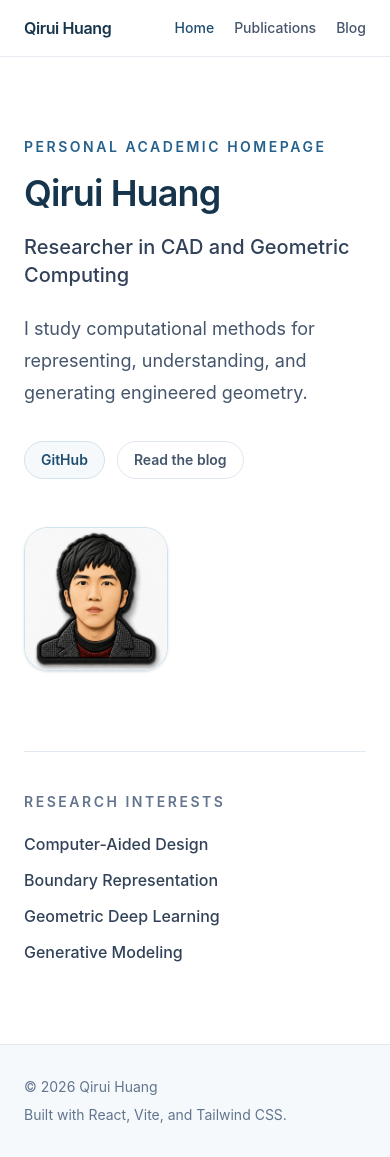
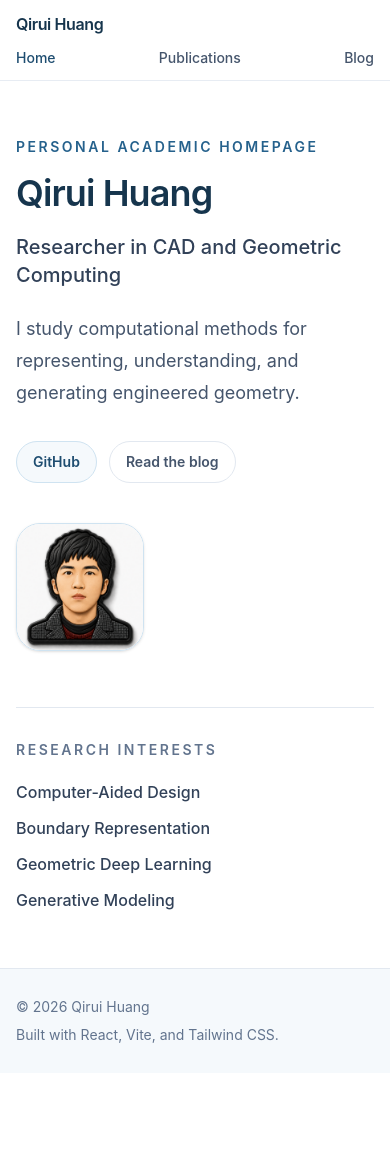
Before and after one commit to qrhuang2021/qrhuang2021.github.io, a React (Vite) app: page /#/ in a window 390 px wide. After the commit the page ends 1073 px from the top, so only its background shows below. Built offline with nearby package versions, Linux system fonts and the light colour scheme.

Commit message:
Add responsive layouts across homepage

```diff
--- a/src/App.jsx
+++ b/src/App.jsx
@@ -12,7 +12,7 @@ const BlogPostPage = lazy(() => import('./pages/BlogPostPage.jsx'))
 
 function RouteLoading() {
   return (
-    <div className="mx-auto min-h-[60vh] max-w-5xl px-6 py-20 text-slate-500 lg:px-8">
+    <div className="mx-auto min-h-[60vh] max-w-5xl px-4 py-14 text-slate-500 sm:px-6 sm:py-20 lg:px-8">
       Loading article…
     </div>
   )
--- a/src/components/SectionHeading.jsx
+++ b/src/components/SectionHeading.jsx
@@ -4,7 +4,7 @@ function SectionHeading({ eyebrow, title, description }) {
       <p className="text-sm font-semibold uppercase tracking-[0.18em] text-academic-600">
         {eyebrow}
       </p>
-      <h2 className="mt-3 text-3xl font-semibold tracking-tight text-academic-900">
+      <h2 className="mt-3 text-3xl font-semibold tracking-tight text-academic-900 sm:text-4xl">
         {title}
       </h2>
       {description ? (
--- a/src/components/SiteFooter.jsx
+++ b/src/components/SiteFooter.jsx
@@ -3,7 +3,7 @@ import { profile } from '../content/profile.js'
 function SiteFooter() {
   return (
     <footer className="border-t border-slate-200 bg-academic-50">
-      <div className="mx-auto flex max-w-5xl flex-col gap-2 px-6 py-8 text-sm text-slate-500 sm:flex-row sm:items-center sm:justify-between lg:px-8">
+      <div className="mx-auto flex max-w-5xl flex-col gap-2 px-4 py-7 text-sm text-slate-500 sm:flex-row sm:items-center sm:justify-between sm:px-6 sm:py-8 lg:px-8">
         <p>© {new Date().getFullYear()} {profile.name}</p>
         <p>Built with React, Vite, and Tailwind CSS.</p>
       </div>
--- a/src/components/SiteHeader.jsx
+++ b/src/components/SiteHeader.jsx
@@ -17,7 +17,7 @@ function navLinkClassName({ isActive }) {
 function SiteHeader() {
   return (
     <header className="sticky top-0 z-10 border-b border-slate-200/80 bg-white/90 backdrop-blur">
-      <div className="mx-auto flex max-w-5xl items-center justify-between gap-6 px-6 py-4 lg:px-8">
+      <div className="mx-auto flex max-w-5xl flex-col gap-3 px-4 py-3 sm:flex-row sm:items-center sm:justify-between sm:gap-6 sm:px-6 sm:py-4 lg:px-8">
         <Link
           className="text-base font-semibold tracking-tight text-academic-900 transition-colors hover:text-academic-600"
           to="/"
@@ -25,8 +25,8 @@ function SiteHeader() {
           {profile.name}
         </Link>
 
-        <nav aria-label="Primary navigation">
-          <ul className="flex items-center gap-5 text-sm font-medium text-slate-600 sm:gap-7">
+        <nav aria-label="Primary navigation" className="w-full sm:w-auto">
+          <ul className="flex items-center justify-between gap-4 text-sm font-medium text-slate-600 sm:justify-start sm:gap-7">
             {navigation.map((item) => (
               <li key={item.to}>
                 <NavLink
--- a/src/index.css
+++ b/src/index.css
@@ -13,7 +13,7 @@
 
 html {
   scroll-behavior: smooth;
-  scroll-padding-top: 5rem;
+  scroll-padding-top: 7rem;
 }
 
 body {
@@ -28,3 +28,9 @@ body {
 a {
   text-underline-offset: 0.2em;
 }
+
+@media (min-width: 640px) {
+  html {
+    scroll-padding-top: 5rem;
+  }
+}
--- a/src/pages/BlogIndexPage.jsx
+++ b/src/pages/BlogIndexPage.jsx
@@ -8,14 +8,14 @@ function BlogIndexPage() {
   useDocumentTitle('Blog')
 
   return (
-    <section className="mx-auto min-h-[70vh] max-w-5xl px-6 py-20 sm:py-24 lg:px-8">
+    <section className="mx-auto min-h-[70vh] max-w-5xl px-4 py-14 sm:px-6 sm:py-20 lg:px-8 lg:py-24">
       <SectionHeading
         eyebrow="Notes"
         title="Blog"
         description="Occasional notes on research, implementation, and ideas in progress."
       />
 
-      <div className="mt-10 border-t border-slate-200">
+      <div className="mt-8 border-t border-slate-200 sm:mt-10">
         {posts.length > 0 ? (
           posts.map((post) => (
             <article key={post.slug} className="border-b border-slate-200 py-7">
--- a/src/pages/BlogPostPage.jsx
+++ b/src/pages/BlogPostPage.jsx
@@ -38,7 +38,7 @@ function BlogPostPage() {
 
   if (!post) {
     return (
-      <section className="mx-auto min-h-[70vh] max-w-5xl px-6 py-20 lg:px-8">
+      <section className="mx-auto min-h-[70vh] max-w-5xl px-4 py-14 sm:px-6 sm:py-20 lg:px-8">
         <p className="text-sm font-semibold uppercase tracking-[0.18em] text-academic-600">
           Not found
         </p>
@@ -53,16 +53,16 @@ function BlogPostPage() {
   }
 
   return (
-    <article className="mx-auto min-h-[70vh] max-w-5xl px-6 py-20 sm:py-24 lg:px-8">
+    <article className="mx-auto min-h-[70vh] max-w-5xl px-4 py-14 sm:px-6 sm:py-20 lg:px-8 lg:py-24">
       <Link className="text-sm font-semibold text-academic-700 hover:underline" to="/blog">
         ← Back to Blog
       </Link>
 
-      <header className="mt-10 max-w-3xl border-b border-slate-200 pb-10">
+      <header className="mt-8 max-w-3xl border-b border-slate-200 pb-8 sm:mt-10 sm:pb-10">
         <time className="text-sm text-slate-500" dateTime={post.date}>
           {formatPostDate(post.date)}
         </time>
-        <h1 className="mt-4 text-4xl font-semibold tracking-tight text-academic-900 sm:text-5xl">
+        <h1 className="mt-4 text-3xl font-semibold tracking-tight text-academic-900 sm:text-4xl lg:text-5xl">
           {post.title}
         </h1>
         <p className="mt-5 text-lg leading-8 text-slate-600">{post.summary}</p>
--- a/src/pages/HomePage.jsx
+++ b/src/pages/HomePage.jsx
@@ -7,13 +7,13 @@ function HomePage() {
   useDocumentTitle()
 
   return (
-    <section className="mx-auto max-w-5xl px-6 py-20 sm:py-28 lg:px-8">
-      <div className="grid items-center gap-12 md:grid-cols-[1fr_auto]">
+    <section className="mx-auto max-w-5xl px-4 py-14 sm:px-6 sm:py-20 lg:px-8 lg:py-28">
+      <div className="grid items-center gap-10 sm:gap-12 md:grid-cols-[minmax(0,1fr)_auto]">
         <div className="max-w-3xl">
           <p className="text-sm font-semibold uppercase tracking-[0.18em] text-academic-600">
             Personal academic homepage
           </p>
-          <h1 className="mt-4 text-4xl font-semibold tracking-tight text-academic-900 sm:text-6xl">
+          <h1 className="mt-4 text-4xl font-semibold tracking-tight text-academic-900 sm:text-5xl lg:text-6xl">
             {profile.name}
           </h1>
           <p className="mt-5 text-xl font-medium text-slate-700">
@@ -27,7 +27,7 @@ function HomePage() {
             {profile.links.map((link) => (
               <a
                 key={link.label}
-                className="rounded-full border border-academic-200 bg-academic-50 px-4 py-2 text-sm font-semibold text-academic-700 transition-colors hover:border-academic-600 hover:bg-white focus-visible:outline-2 focus-visible:outline-offset-2 focus-visible:outline-academic-600"
+                className="rounded-full border border-academic-200 bg-academic-50 px-4 py-2.5 text-sm font-semibold text-academic-700 transition-colors hover:border-academic-600 hover:bg-white focus-visible:outline-2 focus-visible:outline-offset-2 focus-visible:outline-academic-600"
                 href={link.href}
                 rel="noreferrer"
                 target="_blank"
@@ -36,7 +36,7 @@ function HomePage() {
               </a>
             ))}
             <Link
-              className="rounded-full border border-slate-200 px-4 py-2 text-sm font-semibold text-slate-600 transition-colors hover:border-academic-600 hover:text-academic-700 focus-visible:outline-2 focus-visible:outline-offset-2 focus-visible:outline-academic-600"
+              className="rounded-full border border-slate-200 px-4 py-2.5 text-sm font-semibold text-slate-600 transition-colors hover:border-academic-600 hover:text-academic-700 focus-visible:outline-2 focus-visible:outline-offset-2 focus-visible:outline-academic-600"
               to="/blog"
             >
               Read the blog
@@ -46,14 +46,14 @@ function HomePage() {
 
         <img
           alt={`${profile.name} portrait`}
-          className="size-36 rounded-3xl border border-academic-200 object-cover shadow-sm sm:size-44"
+          className="size-32 justify-self-start rounded-3xl border border-academic-200 object-cover shadow-sm sm:size-40 md:justify-self-auto lg:size-44"
           height="176"
           src={profileImage}
           width="176"
         />
       </div>
 
-      <div className="mt-20 border-t border-slate-200 pt-10">
+      <div className="mt-14 border-t border-slate-200 pt-8 sm:mt-20 sm:pt-10">
         <h2 className="text-sm font-semibold uppercase tracking-[0.18em] text-slate-500">
           Research interests
         </h2>
--- a/src/pages/NotFoundPage.jsx
+++ b/src/pages/NotFoundPage.jsx
@@ -5,7 +5,7 @@ function NotFoundPage() {
   useDocumentTitle('Page not found')
 
   return (
-    <section className="mx-auto min-h-[70vh] max-w-5xl px-6 py-20 lg:px-8">
+    <section className="mx-auto min-h-[70vh] max-w-5xl px-4 py-14 sm:px-6 sm:py-20 lg:px-8">
       <p className="text-sm font-semibold uppercase tracking-[0.18em] text-academic-600">
         404
       </p>
--- a/src/pages/PublicationsPage.jsx
+++ b/src/pages/PublicationsPage.jsx
@@ -8,14 +8,14 @@ function PublicationsPage() {
 
   return (
     <section className="min-h-[70vh] bg-academic-50">
-      <div className="mx-auto max-w-5xl px-6 py-20 sm:py-24 lg:px-8">
+      <div className="mx-auto max-w-5xl px-4 py-14 sm:px-6 sm:py-20 lg:px-8 lg:py-24">
         <SectionHeading
           eyebrow="Research output"
           title="Publications"
           description="Selected work on CAD, boundary representation, and geometric learning."
         />
 
-        <div className="mt-10 rounded-2xl border border-slate-200 bg-white p-6 shadow-sm sm:p-8">
+        <div className="mt-8 rounded-2xl border border-slate-200 bg-white p-4 shadow-sm sm:mt-10 sm:p-6 lg:p-8">
           {publications.length > 0 ? (
             publications.map((publication) => (
               <PublicationItem key={publication.id} publication={publication} />
```
Also changed, not shown: src/components/MarkdownArticle.jsx (+4 -4 lines).
